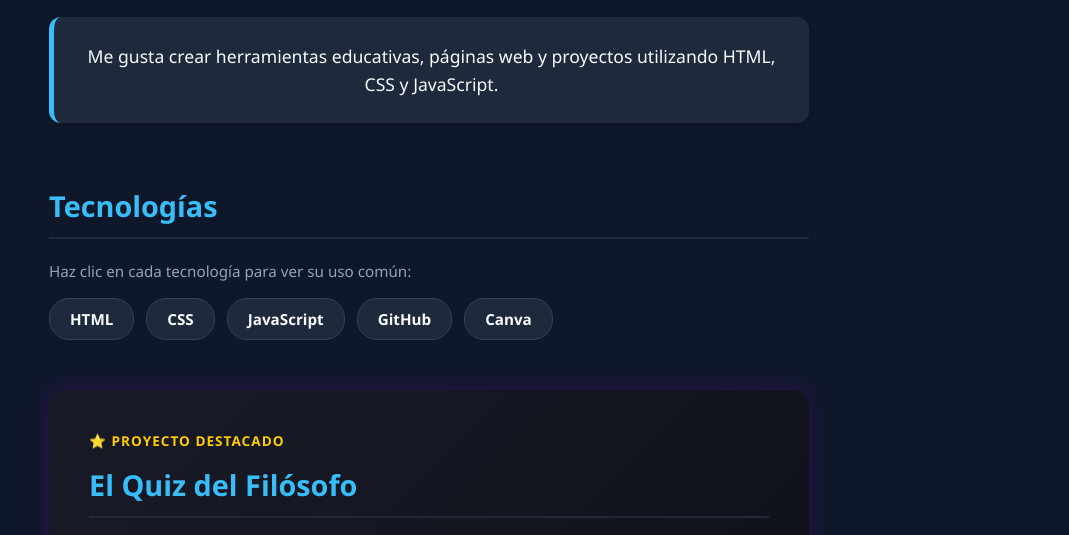
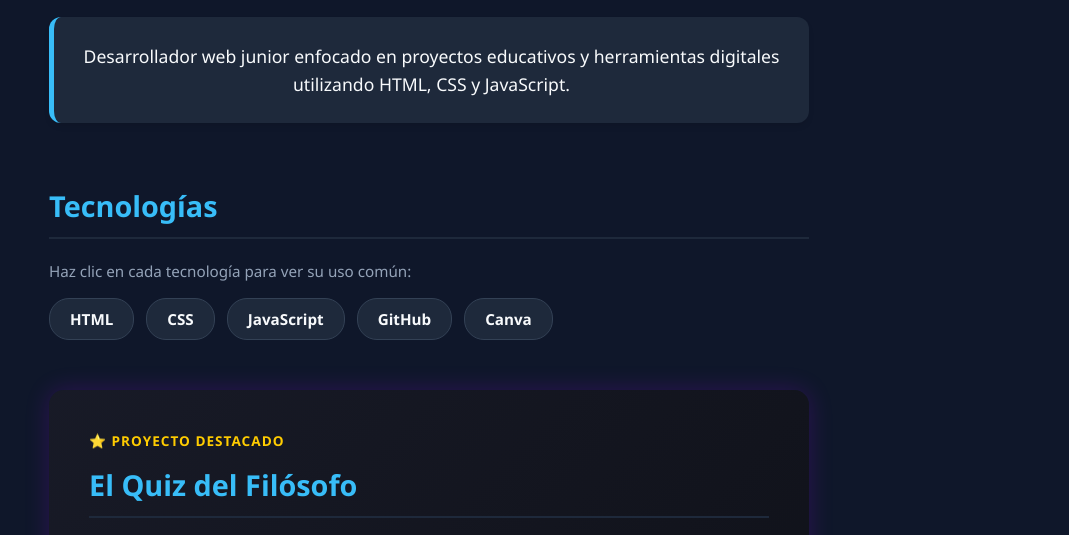
Before and after one commit to jonathandavidiro1217-best/jonathandavidiro1217-best.github.io, a plain HTML site: page index.html in a window 1280 px wide. Shown: the part 218-753 px from the top of the page, without its empty margins (211-1280 px from the left). Drawn offline with Linux system fonts and the light colour scheme.

Commit message:
Actualizacion

```diff
--- a/index.html
+++ b/index.html
@@ -29,8 +29,8 @@
         </p>
         <div class="tarjeta-bio">
           <p>
-            Me gusta crear herramientas educativas, páginas web y proyectos
-            utilizando HTML, CSS y JavaScript.
+            Desarrollador web junior enfocado en proyectos educativos y
+            herramientas digitales utilizando HTML, CSS y JavaScript.
           </p>
         </div>
       </header>
```
Also changed, not shown: 1 other file.
